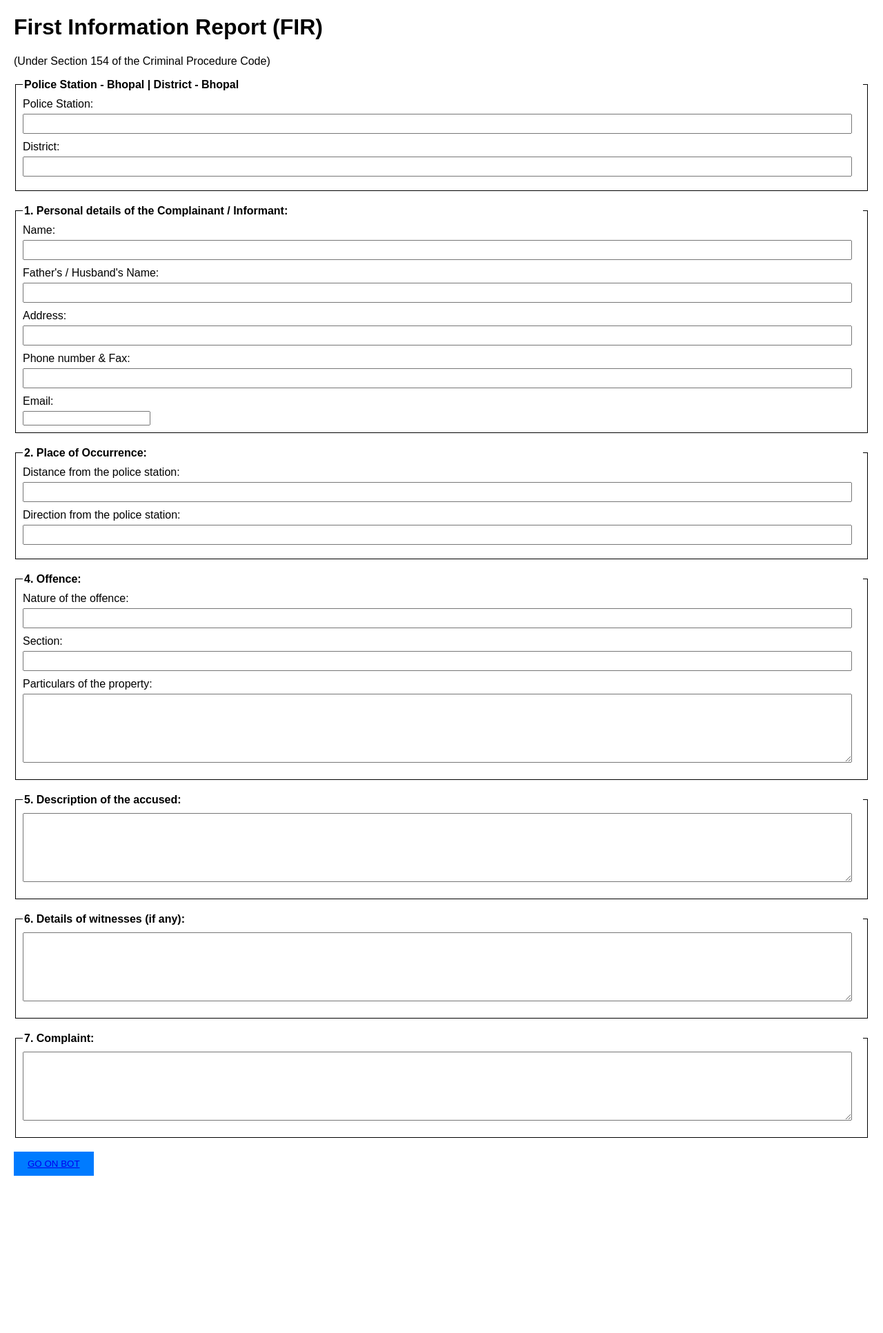
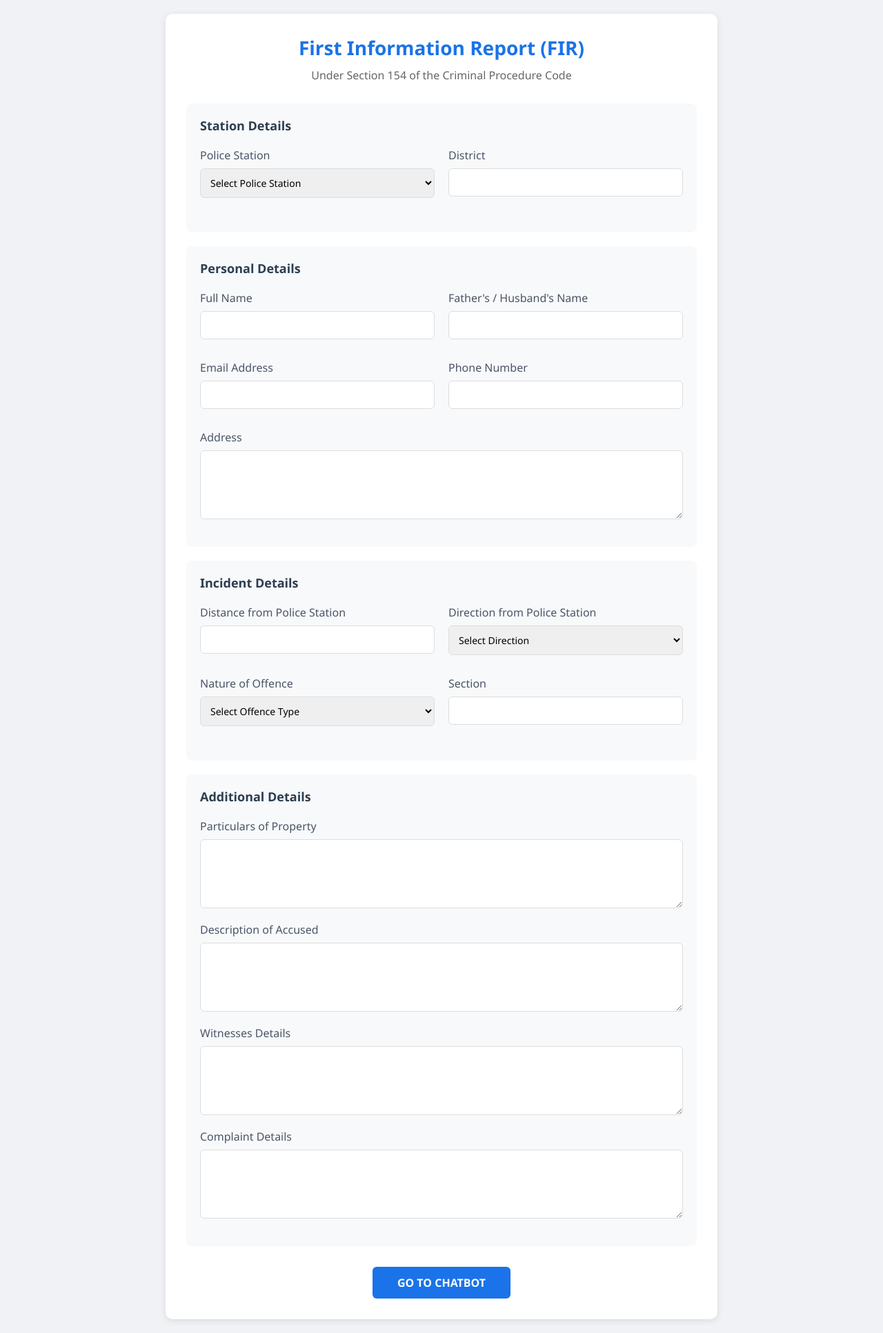
Before and after one commit to Riya922003/FIR-SAHAYAK, a Flask app: page /fir_form in a window 1280 px wide. Shown: the whole page at 69% size. Before the commit the page ends 1705 px from the top, so only its background shows below. Run offline with Flask 3, Linux system fonts and the light colour scheme.

Commit message:
Update fir_form.html

```diff
--- a/templates/fir_form.html
+++ b/templates/fir_form.html
@@ -4,78 +4,270 @@
     <meta charset="UTF-8">
     <meta name="viewport" content="width=device-width, initial-scale=1.0">
     <title>FIR Registration Form</title>
-    <link rel="stylesheet" type="text/css" href="{{ url_for('static', filename='css/fir_form.css') }}">
+    <style>
+        * {
+            margin: 0;
+            padding: 0;
+            box-sizing: border-box;
+            font-family: 'Segoe UI', Tahoma, Geneva, Verdana, sans-serif;
+        }
+
+        body {
+            background-color: #f0f2f5;
+            padding: 20px;
+        }
+
+        .container {
+            max-width: 800px;
+            margin: 0 auto;
+            background: white;
+            padding: 30px;
+            border-radius: 10px;
+            box-shadow: 0 2px 10px rgba(0, 0, 0, 0.1);
+        }
+
+        .form-header {
+            text-align: center;
+            margin-bottom: 30px;
+        }
+
+        .form-header h1 {
+            color: #1a73e8;
+            font-size: 28px;
+            margin-bottom: 10px;
+        }
+
+        .form-header p {
+            color: #666;
+            font-size: 16px;
+        }
+
+        .form-section {
+            background: #f8f9fa;
+            padding: 20px;
+            border-radius: 8px;
+            margin-bottom: 20px;
+        }
+
+        .form-section h2 {
+            color: #2c3e50;
+            font-size: 18px;
+            margin-bottom: 20px;
+        }
+
+        .form-group {
+            margin-bottom: 15px;
+        }
+
+        .form-row {
+            display: flex;
+            flex-wrap: wrap;
+            gap: 20px;
+            margin-bottom: 15px;
+        }
+
+        .form-group {
+            flex: 1;
+            min-width: 250px;
+        }
+
+        label {
+            display: block;
+            margin-bottom: 8px;
+            color: #4a5568;
+            font-weight: 500;
+        }
+
+        input, select, textarea {
+            width: 100%;
+            padding: 10px;
+            border: 1px solid #ddd;
+            border-radius: 6px;
+            font-size: 14px;
+            transition: border-color 0.3s ease;
+        }
+
+        input:focus, select:focus, textarea:focus {
+            outline: none;
+            border-color: #1a73e8;
+            box-shadow: 0 0 0 2px rgba(26, 115, 232, 0.2);
+        }
+
+        textarea {
+            min-height: 100px;
+            resize: vertical;
+        }
+
+        #chatbotButton {
+            display: block;
+            width: 200px;
+            margin: 30px auto 0;
+            padding: 12px 24px;
+            background-color: #1a73e8;
+            color: white;
+            border: none;
+            border-radius: 6px;
+            font-size: 16px;
+            font-weight: 600;
+            cursor: pointer;
+            transition: background-color 0.3s ease;
+            text-decoration: none;
+            text-align: center;
+        }
+
+        #chatbotButton:hover {
+            background-color: #1557b0;
+        }
+
+        @media (max-width: 768px) {
+            .container {
+                padding: 20px;
+            }
+
+            .form-row {
+                flex-direction: column;
+                gap: 15px;
+            }
+
+            .form-group {
+                min-width: 100%;
+            }
+        }
+    </style>
 </head>
 <body>
-    <form action="/fir_form" method="POST">
+    <div class="container">
+        <div class="form-header">
             <h1>First Information Report (FIR)</h1>
-        <p>(Under Section 154 of the Criminal Procedure Code)</p>
-        <fieldset>
-            <legend >Police Station - Bhopal  | District - Bhopal</legend>
-            <label for="policeStation">Police Station:</label>
-            <input type="text" id="policeStation" name="policeStation" required>
-            <label for="district">District:</label>
+            <p>Under Section 154 of the Criminal Procedure Code</p>
+        </div>
+
+        <form id="firForm">
+            <div class="form-section">
+                <h2>Station Details</h2>
+                <div class="form-row">
+                    <div class="form-group">
+                        <label for="policeStation">Police Station</label>
+                        <select id="policeStation" name="policeStation" required>
+                            <option value="">Select Police Station</option>
+                            <option value="mp_nagar">MP Nagar</option>
+                            <option value="habibganj">Habibganj</option>
+                            <option value="koh_e_fiza">Koh-e-Fiza</option>
+                        </select>
+                    </div>
+                    <div class="form-group">
+                        <label for="district">District</label>
                         <input type="text" id="district" name="district" required>
-        </fieldset>
-        <fieldset>
-            <legend>1. Personal details of the Complainant / Informant:</legend>
-            <label for="name">Name:</label>
+                    </div>
+                </div>
+            </div>
+
+            <div class="form-section">
+                <h2>Personal Details</h2>
+                <div class="form-row">
+                    <div class="form-group">
+                        <label for="name">Full Name</label>
                         <input type="text" id="name" name="name" required>
-            <label for="fatherName">Father's / Husband's Name:</label>
+                    </div>
+                    <div class="form-group">
+                        <label for="fatherName">Father's / Husband's Name</label>
                         <input type="text" id="fatherName" name="fatherName" required>
-            <label for="address">Address:</label>
-            <input type="text" id="address" name="address" required>
-            <label for="phoneFax">Phone number & Fax:</label>
-            <input type="text" id="phoneFax" name="phoneFax" required>
-            <label for="email">Email:</label>
+                    </div>
+                </div>
+                <div class="form-row">
+                    <div class="form-group">
+                        <label for="email">Email Address</label>
                         <input type="email" id="email" name="email" required>
-        </fieldset>
-        <fieldset>
-            <legend>2. Place of Occurrence:</legend>
-            <label for="distance">Distance from the police station:</label>
+                    </div>
+                    <div class="form-group">
+                        <label for="phoneFax">Phone Number</label>
+                        <input type="tel" id="phoneFax" name="phoneFax" required>
+                    </div>
+                </div>
+                <div class="form-group">
+                    <label for="address">Address</label>
+                    <textarea id="address" name="address" required></textarea>
+                </div>
+            </div>
+
+            <div class="form-section">
+                <h2>Incident Details</h2>
+                <div class="form-row">
+                    <div class="form-group">
+                        <label for="distance">Distance from Police Station</label>
                         <input type="text" id="distance" name="distance" required>
-            <label for="direction">Direction from the police station:</label>
-            <input type="text" id="direction" name="direction" required>
-        </fieldset>
-        <fieldset>
-            <legend>4. Offence:</legend>
-            <label for="nature">Nature of the offence:</label>
-            <input type="text" id="nature" name="nature" required>
-            <label for="section">Section:</label>
+                    </div>
+                    <div class="form-group">
+                        <label for="direction">Direction from Police Station</label>
+                        <select id="direction" name="direction" required>
+                            <option value="">Select Direction</option>
+                            <option value="north">North</option>
+                            <option value="south">South</option>
+                            <option value="east">East</option>
+                            <option value="west">West</option>
+                        </select>
+                    </div>
+                </div>
+                <div class="form-row">
+                    <div class="form-group">
+                        <label for="nature">Nature of Offence</label>
+                        <select id="nature" name="nature" required>
+                            <option value="">Select Offence Type</option>
+                            <option value="theft">Theft</option>
+                            <option value="assault">Assault</option>
+                            <option value="fraud">Fraud</option>
+                            <option value="other">Other</option>
+                        </select>
+                    </div>
+                    <div class="form-group">
+                        <label for="section">Section</label>
                         <input type="text" id="section" name="section" required>
-            <label for="particulars">Particulars of the property:</label>
+                    </div>
+                </div>
+            </div>
+
+            <div class="form-section">
+                <h2>Additional Details</h2>
+                <div class="form-group">
+                    <label for="particulars">Particulars of Property</label>
                     <textarea id="particulars" name="particulars" required></textarea>
-        </fieldset>
-        <fieldset>
-            <legend>5. Description of the accused:</legend>
+                </div>
+                <div class="form-group">
+                    <label for="description">Description of Accused</label>
                     <textarea id="description" name="description" required></textarea>
-        </fieldset>
-        <fieldset>
-            <legend>6. Details of witnesses (if any):</legend>
+                </div>
+                <div class="form-group">
+                    <label for="witnesses">Witnesses Details</label>
                     <textarea id="witnesses" name="witnesses"></textarea>
-        </fieldset>
-        <fieldset>
-            <legend>7. Complaint:</legend>
+                </div>
+                <div class="form-group">
+                    <label for="complaint">Complaint Details</label>
                     <textarea id="complaint" name="complaint" required></textarea>
-        </fieldset>
+                </div>
+            </div>
 
-        <button id=" botButton">
-            <a href="http://localhost:3000">GO ON BOT</a></button>
-        </button>
-
+            <a href="/chatbot" id="chatbotButton">GO TO CHATBOT</a>
         </form>
-
-
+    </div>
 
     <script>
-        // JavaScript to handle button click event
-        document.getElementById("botButton").addEventListener("click", function() {
-            // Redirect to the bot interface page
-            window.location.href = "http://localhost:3000";
+        document.getElementById('chatbotButton').addEventListener('click', function(e) {
+            // Prevent the default link behavior
+            e.preventDefault();
 
+            // Redirect to the chatbot page
+            window.location.href = "{{ url_for('chatbot') }}";
+        });
+
+        // Optional: Add form data to session storage before redirecting
+        document.getElementById('firForm').addEventListener('change', function(e) {
+            const formData = new FormData(this);
+            const formObject = {};
+            formData.forEach((value, key) => {
+                formObject[key] = value;
+            });
+            sessionStorage.setItem('firFormData', JSON.stringify(formObject));
         });
     </script>
-
-
 </body>
 </html>
```
Lines whose indentation alone changed are shown as unchanged.
